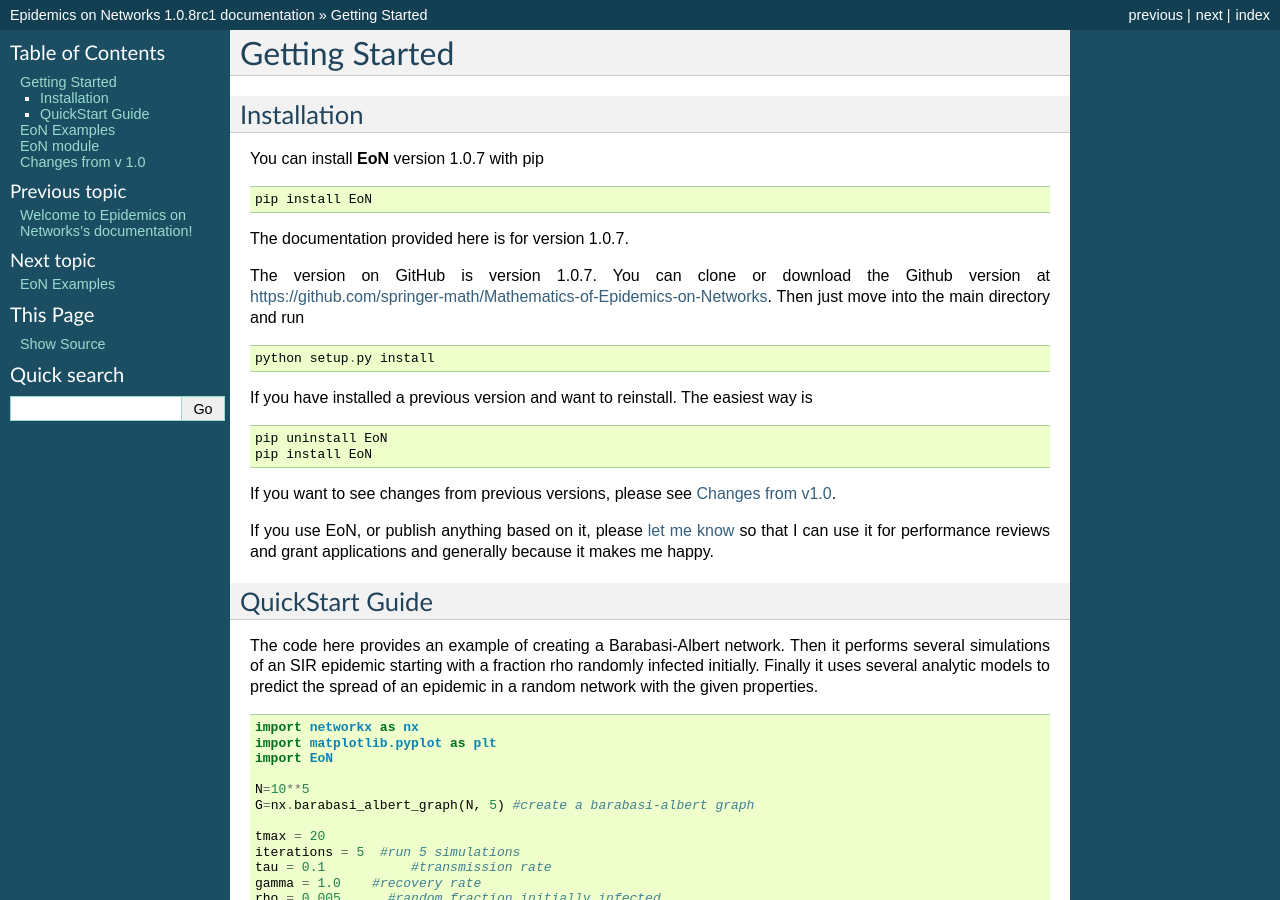
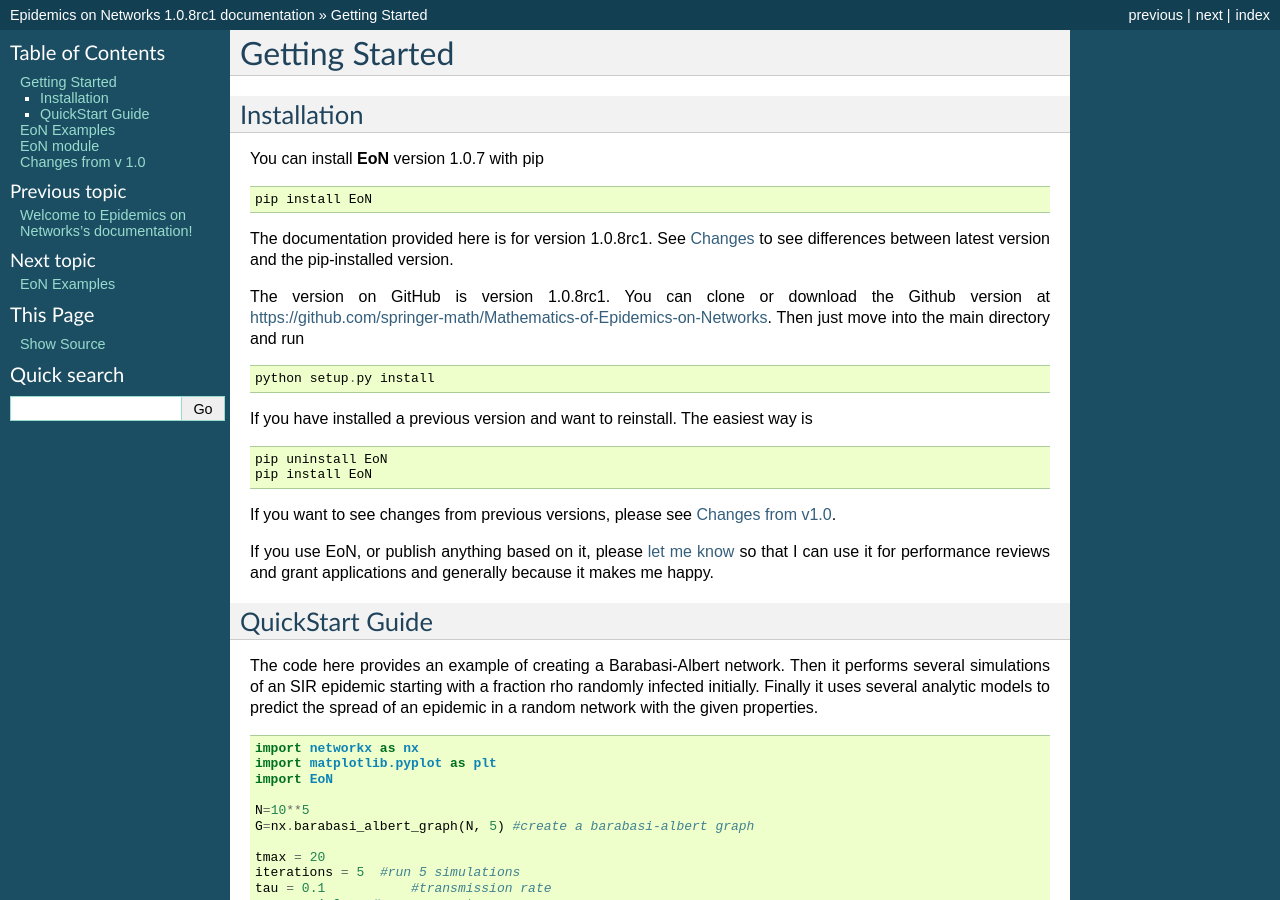
Before and after one commit to springer-math/Mathematics-of-Epidemics-on-Networks, a Sphinx documentation site: the page built from docs/GettingStarted.rst, in a window 1280 px wide and 900 px high. Built offline with Sphinx 7.4.7, drawn with Linux system fonts in a browser that asks for light colours.

Commit message:
Small documentation update

```diff
--- a/docs/GettingStarted.rst
+++ b/docs/GettingStarted.rst
@@ -10,11 +10,13 @@ You can install **EoN** version 1.0.7 with pip
 
     pip install EoN
 
-The documentation provided here is for version 1.0.7.
+The documentation provided here is for version 1.0.8rc1.  See
+`Changes <Changes.html>`_ to see differences between latest version and the
+pip-installed version.
 
 
 
-The version on GitHub is version 1.0.7.
+The version on GitHub is version 1.0.8rc1.
 You can clone or download the Github version at
 https://github.com/springer-math/Mathematics-of-Epidemics-on-Networks.
 Then just move into the main directory and run
```
